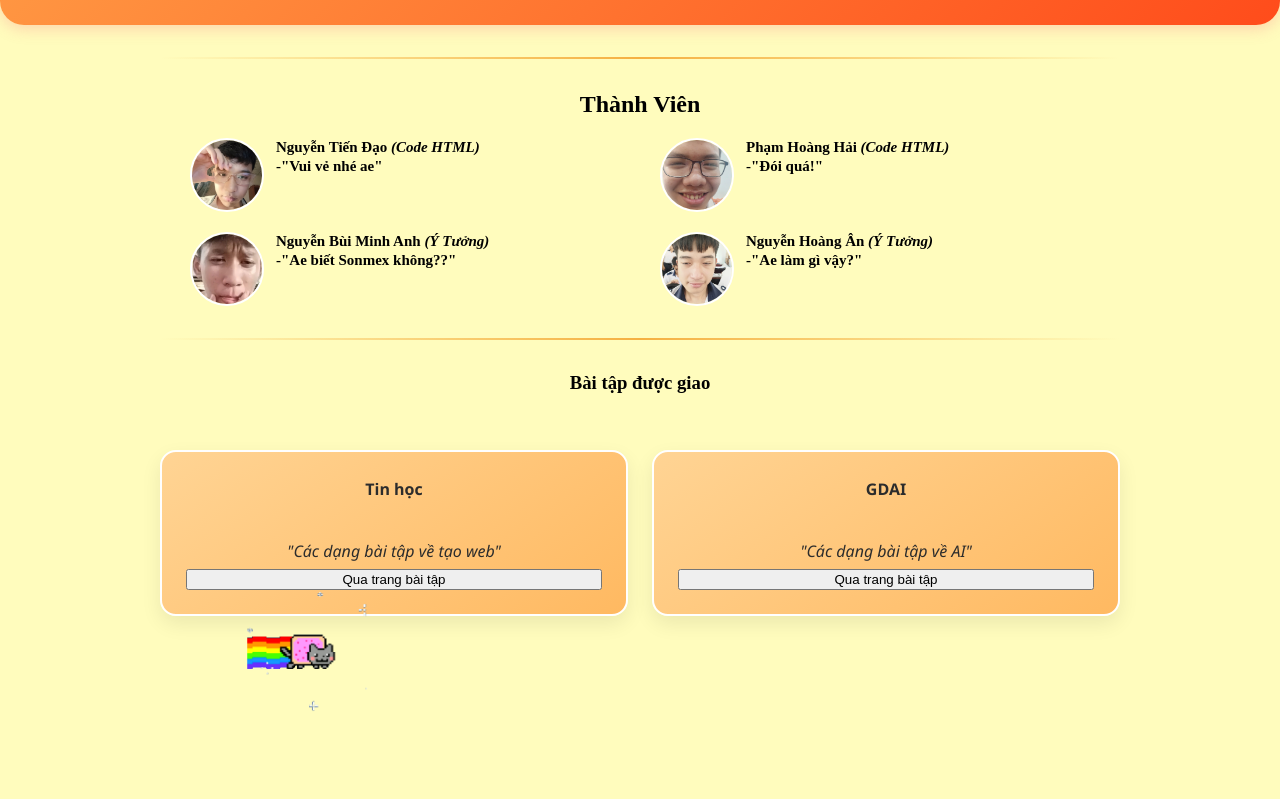
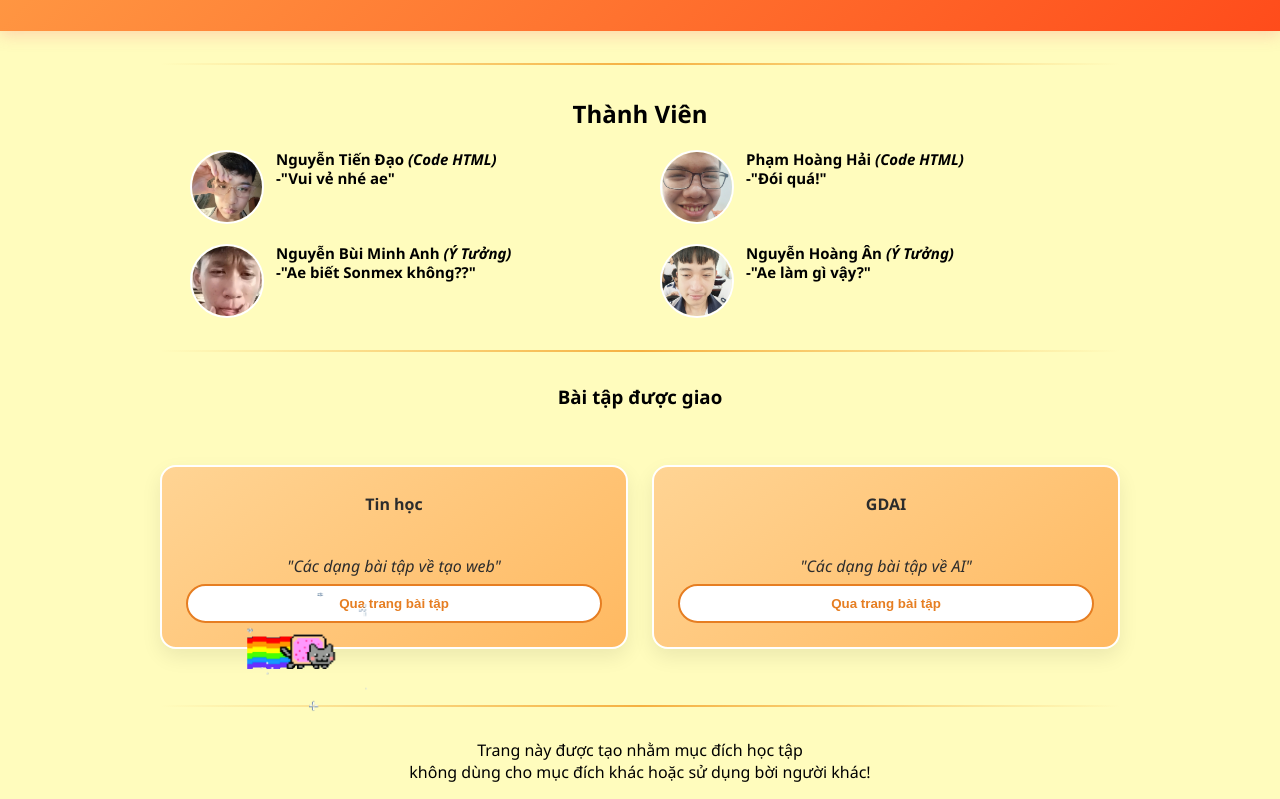
Before and after one commit to stydybest/project-inschool, a plain HTML site: page index.html in a window 1280 px wide. Shown: the part 78-877 px from the top of the page. Before the commit the page ends 800 px from the top, so only its background shows below. Drawn offline with Linux system fonts and the light colour scheme.

Commit message:
Add files via upload

```diff
--- a/index.html
+++ b/index.html
@@ -53,16 +53,19 @@
    <div>
      <p class="khung1"> <group class="a1"> Tin học</group> <br>
         <em>"Các dạng bài tập về tạo web"</em>
-     <button onclick="window.location.href='TIN.html'">Qua trang bài tập</button>
+     <button onclick="window.location.href='TIN.html'" class="b1">Qua trang bài tập</button>
      </p>
    </div>
    <div>
      <p class="khung1"> <group class="a1"> GDAI</group> <br>
         <em>"Các dạng bài tập về AI"</em>
-     <button onclick="window.location.href='GDAI.html'">Qua trang bài tập</button>
+     <button onclick="window.location.href='GDAI.html'" class="b1">Qua trang bài tập</button>
      </p>
    </div>
 </div>
+<hr>
+<p style="text-align:center">Trang này được tạo nhằm mục đích học tập <br>
+           không dùng cho mục đích khác hoặc sử dụng bời người khác!</p>
 <div class="duong-chay-meo">
   <img src="pic.img/nayan.gif" alt="Nyan Cat" class="nyan-cat">
 </div>
--- a/style.css
+++ b/style.css
@@ -3,6 +3,7 @@ body {
   margin: 0;
   min-height: 100vh;
   background-color: #FFFCBD;
+  font-family: 'Segoe UI', Arial, sans-serif;
 }
 .khung {
   width: 300px;
@@ -98,7 +99,6 @@ body {
   color: white;
   text-align: center;
   padding: 18px 20px;
-  border-radius: 0 0 24px 24px;
   box-shadow: 0 4px 15px rgba(252, 96, 118, 0.25);
   margin-bottom: 25px;
 }
@@ -131,3 +131,19 @@ hr {
     transform: translateX(100vw);
   }
 }
+.b1 {
+  background: #ffffff;
+  color: #e67e22;
+  border: 2px solid #e67e22;
+  padding: 10px 24px;
+  border-radius: 999px;
+  font-weight: bold;
+  cursor: pointer;
+  transition: all 0.2s ease;
+}
+
+.b1:hover {
+  background: #e67e22;
+  color: #ffffff;
+  transform: scale(1.04);
+}
```
